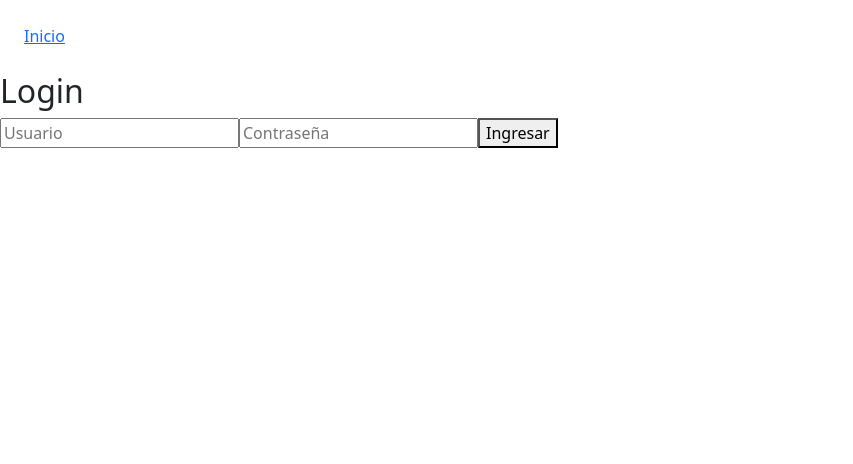
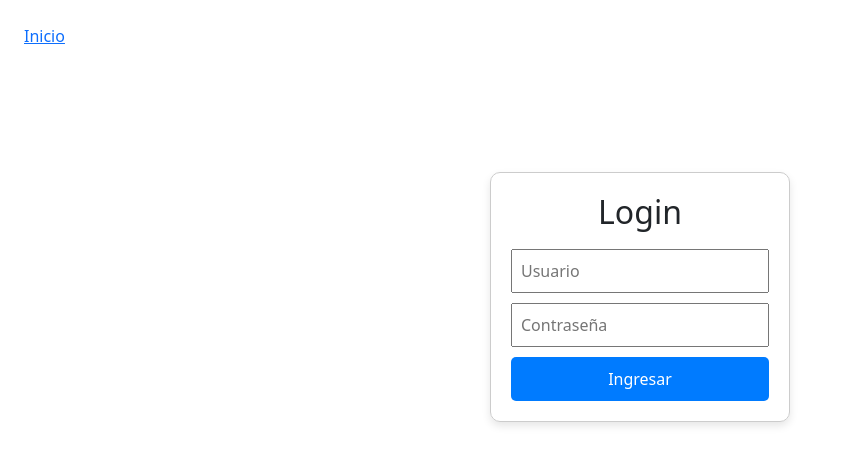
Before and after one commit to valenmadrigal/TrabajoFinalGrupo20Comision2, a React (Vite) app in the folder TrabajoFinalGrupo20Comision2/: page /login in a window 1280 px wide. Shown: the top 464 px of the page, without its empty margins (0-853 px from the left). Built offline with nearby package versions, Linux system fonts and the light colour scheme.

Commit message:
modificaciones por Espejo Talia

```diff
--- /dev/null
+++ b/TrabajoFinalGrupo20Comision2/src/assets/components/CSS/Login.css
@@ -0,0 +1,30 @@
+.login-form {
+  max-width: 300px;
+  margin: 100px auto;
+  padding: 20px;
+  border: 1px solid #ccc;
+  border-radius: 10px;
+  display: flex;
+  flex-direction: column;
+  gap: 10px;
+  box-shadow: 0 4px 8px rgba(0,0,0,0.1);
+}
+
+.login-form h2 {
+  text-align: center;
+}
+
+.login-form input {
+  padding: 8px;
+  font-size: 16px;
+}
+
+.login-form button {
+  padding: 10px;
+  font-size: 16px;
+  background-color: #007bff;
+  color: white;
+  border: none;
+  border-radius: 5px;
+  cursor: pointer;
+}
--- a/TrabajoFinalGrupo20Comision2/src/assets/components/Login.jsx
+++ b/TrabajoFinalGrupo20Comision2/src/assets/components/Login.jsx
@@ -1,5 +1,6 @@
 import { useState } from 'react'
 import { useNavigate } from 'react-router-dom'
+import './CSS/Login.css'
 
 function Login({ setIsAuthenticated }) {
   const [user, setUser] = useState('')
@@ -18,7 +19,8 @@ function Login({ setIsAuthenticated }) {
   }
 
   return (
-    <form onSubmit={handleSubmit}>
+    <form onSubmit={handleSubmit} className="login-form">
+
       <h2>Login</h2>
       <input
         type="text"
@@ -37,4 +39,4 @@ function Login({ setIsAuthenticated }) {
   )
 }
 
-export default Login
+export default Login;
--- a/TrabajoFinalGrupo20Comision2/src/pages/Home.jsx
+++ b/TrabajoFinalGrupo20Comision2/src/pages/Home.jsx
@@ -1,10 +1,12 @@
-function Home({ setIsAuthenticated }) {
+
+function Home({ setIsAuthenticated })
+ {
   return (
-    <div>
-      <h1>Bienvenido al Home</h1>
+    <div className="home-container">
+      <h1>Bienvenido</h1>
       <button onClick={() => setIsAuthenticated(false)}>Cerrar sesión</button>
     </div>
   )
 }
 
-export default Home
+export default Home;
```
Also changed, not shown: TrabajoFinalGrupo20Comision2/src/assets/components/CSS/Home.css (added, +27 -0 lines).
